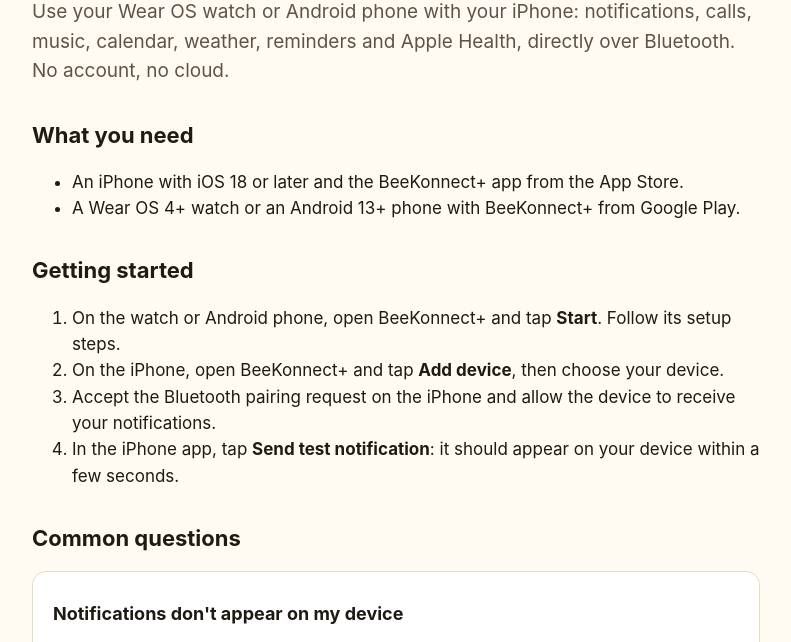
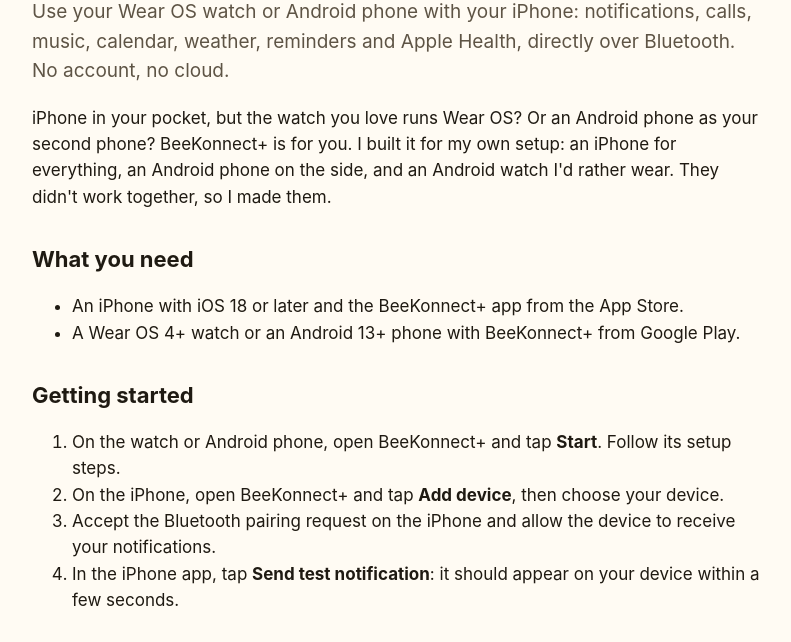
Before and after one commit to beeskode/beekonnect-site, a plain HTML site: page index.html in a window 1280 px wide. Shown: the part 147-789 px from the top of the page, without its empty margins (244-1035 px from the left). Drawn offline with Linux system fonts and the light colour scheme.

Commit message:
Support page: why BeeKonnect+ exists

```diff
--- a/index.html
+++ b/index.html
@@ -38,6 +38,9 @@
 <h1>BeeKonnect+ Support</h1>
 <p class="lead">Use your Wear OS watch or Android phone with your iPhone: notifications, calls,
 music, calendar, weather, reminders and Apple Health, directly over Bluetooth. No account, no cloud.</p>
+<p>iPhone in your pocket, but the watch you love runs Wear OS? Or an Android phone as your second phone?
+BeeKonnect+ is for you. I built it for my own setup: an iPhone for everything, an Android phone on the side,
+and an Android watch I'd rather wear. They didn't work together, so I made them.</p>
 
 <h2>What you need</h2>
 <ul>
```
